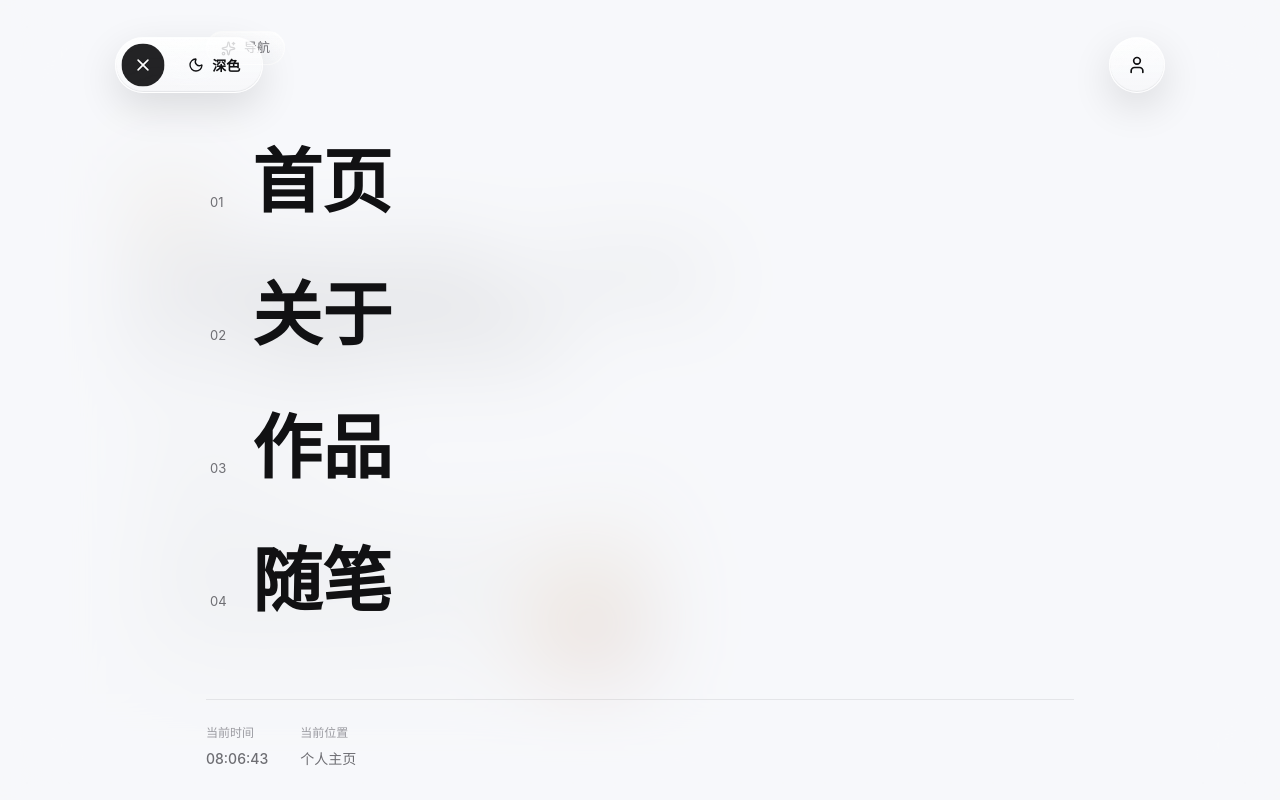
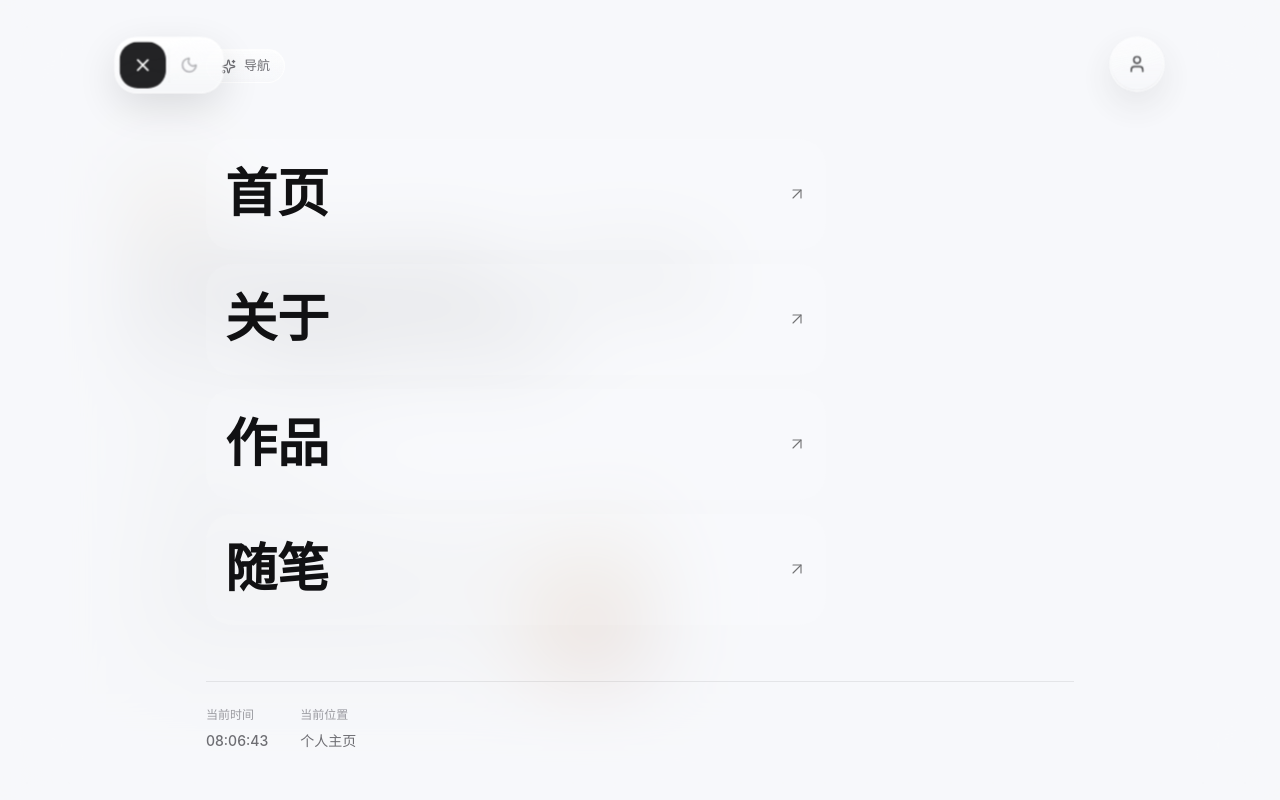
Before and after one commit to JxdCap/me, a React (Vite) app in the folder web/: page / in a window 1280 px wide. Both pictures are taken after a click on the button 143 px from the left and 65 px from the top of the page. Built offline with nearby package versions, Linux system fonts and the light colour scheme.

Commit message:
顶部菜单重构01

```diff
--- a/web/src/components/Header.tsx
+++ b/web/src/components/Header.tsx
@@ -88,14 +88,13 @@ export function Header({
   return (
     <>
       <header
-        className={`ios-nav-container ${isReceded && !isMenuOpen ? 'is-context-receded' : ''}`}
+        className={`ios-nav-container ${isReceded && !isMenuOpen ? 'is-context-receded' : ''} ${isMenuOpen ? 'is-menu-open' : ''}`}
         aria-hidden={isHiddenFromAssistiveTech}
       >
-        {/* LEFT CLUSTER */}
-        <div className="nav-cluster-left">
+        <div className="nav-cluster nav-cluster-left nav-cluster-controls">
           <button
             ref={menuButtonRef}
-            className={`nav-btn-circle ${isMenuOpen ? 'is-active' : ''}`}
+            className={`nav-btn-segment nav-btn-menu ${isMenuOpen ? 'is-active' : ''}`}
             onClick={() => setIsMenuOpen(!isMenuOpen)}
             aria-label="菜单"
             aria-expanded={isMenuOpen}
@@ -105,27 +104,20 @@ export function Header({
           </button>
 
           <button
-            className="nav-btn-pill theme-toggle-pill"
+            className="nav-btn-segment nav-btn-theme"
             onClick={toggleTheme}
             aria-label="切换主题"
           >
             {theme === 'light' ? (
-              <>
-                <Moon size={16} />
-                <span className="pill-text">深色</span>
-              </>
+              <Moon size={18} />
             ) : (
-              <>
-                <Sun size={16} />
-                <span className="pill-text">浅色</span>
-              </>
+              <Sun size={18} />
             )}
           </button>
         </div>
 
-        {/* RIGHT CLUSTER */}
-        <div className="nav-cluster-right">
-          <button className="nav-btn-circle" aria-label="个人中心">
+        <div className="nav-cluster nav-cluster-right">
+          <button className="nav-btn-circle nav-btn-utility" aria-label="个人中心">
             <User size={20} />
           </button>
         </div>
@@ -159,9 +151,8 @@ export function Header({
                 style={{ '--index': index } as React.CSSProperties}
                 onClick={() => setIsMenuOpen(false)}
               >
-                <span className="link-number">0{index + 1}</span>
                 <span className="link-label">{item.label}</span>
-                <ArrowUpRight className="link-arrow" size={28} strokeWidth={1.2} />
+                <ArrowUpRight className="link-arrow" size={20} strokeWidth={1.4} />
               </a>
             ))}
           </nav>
--- a/web/src/styles/home.css
+++ b/web/src/styles/home.css
@@ -60,7 +60,7 @@
   filter: saturate(0.92);
 }
 
-.nav-cluster-left, .nav-cluster-right {
+.nav-cluster {
   display: flex;
   align-items: center;
   gap: 6px;
@@ -75,12 +75,41 @@
   position: relative;
   overflow: hidden;
   isolation: isolate;
+  min-height: 52px;
+  transition: transform var(--motion-control) var(--ease-apple),
+              opacity var(--motion-control) ease,
+              background var(--motion-control) ease,
+              border-color var(--motion-control) ease,
+              box-shadow var(--motion-control) ease;
 }
 
-.nav-cluster-left::before,
-.nav-cluster-right::before,
-.nav-cluster-left::after,
-.nav-cluster-right::after {
+.nav-cluster-left {
+  min-width: 108px;
+}
+
+.nav-cluster-right {
+  min-width: 52px;
+  justify-content: center;
+}
+
+.nav-cluster-controls {
+  gap: 0;
+  padding: 4px;
+  border-radius: 22px;
+}
+
+.ios-nav-container.is-menu-open .nav-cluster-left {
+  transform: scale(1.01);
+  background: var(--material-control-glass-strong);
+}
+
+.ios-nav-container.is-menu-open .nav-cluster-right {
+  transform: translateY(-1px) scale(0.985);
+  opacity: 0.76;
+}
+
+.nav-cluster::before,
+.nav-cluster::after {
   content: '';
   position: absolute;
   pointer-events: none;
@@ -88,8 +117,7 @@
   z-index: 0;
 }
 
-.nav-cluster-left::before,
-.nav-cluster-right::before {
+.nav-cluster::before {
   inset: 1px;
   background:
     linear-gradient(135deg, rgba(255, 255, 255, 0.56), transparent 42%),
@@ -98,25 +126,22 @@
   transition: opacity var(--motion-control) ease;
 }
 
-.nav-cluster-left::after,
-.nav-cluster-right::after {
+.nav-cluster::after {
   inset: 0;
   box-shadow:
     inset 0 -1px 1px var(--glass-edge-dark),
     inset 0 0 0 1px rgba(255, 255, 255, 0.08);
 }
 
-.ios-nav-container.is-context-receded .nav-cluster-left::before,
-.ios-nav-container.is-context-receded .nav-cluster-right::before {
+.ios-nav-container.is-context-receded .nav-cluster::before {
   opacity: 0.42;
 }
 
-.nav-cluster-left > *,
-.nav-cluster-right > * {
+.nav-cluster > * {
   z-index: 1;
 }
 
-.nav-btn-circle, .nav-btn-pill {
+.nav-btn-circle, .nav-btn-pill, .nav-btn-segment {
   all: unset;
   cursor: pointer;
   display: inline-flex;
@@ -148,18 +173,60 @@
   letter-spacing: 0;
 }
 
-.nav-btn-circle:hover, .nav-btn-pill:hover {
+.nav-btn-segment {
+  width: 44px;
+  height: 44px;
+  border-radius: 18px;
+  flex-shrink: 0;
+}
+
+.nav-btn-menu,
+.nav-btn-theme {
+  background: transparent;
+}
+
+.nav-btn-theme {
+  color: var(--text-muted);
+}
+
+.nav-cluster-controls::after {
+  content: '';
+  position: absolute;
+  top: 10px;
+  bottom: 10px;
+  left: 50%;
+  width: 1px;
+  background: color-mix(in srgb, var(--glass-edge) 72%, transparent);
+  transform: translateX(-0.5px);
+  pointer-events: none;
+  z-index: 1;
+}
+
+.nav-btn-utility {
+  opacity: 0.86;
+}
+
+.nav-cluster-right .nav-btn-utility {
+  opacity: 0.92;
+}
+
+.ios-nav-container.is-menu-open .nav-cluster-left .nav-btn-utility {
+  opacity: 0.46;
+}
+
+.nav-btn-circle:hover, .nav-btn-pill:hover, .nav-btn-segment:hover {
   background: rgba(var(--bg-base-rgb), 0.34);
   border-color: var(--glass-edge);
 }
 
-.nav-btn-circle:active, .nav-btn-pill:active {
+.nav-btn-circle:active, .nav-btn-pill:active, .nav-btn-segment:active {
   transform: scale(0.96);
   opacity: 0.8;
 }
 
 .nav-btn-circle:focus-visible,
 .nav-btn-pill:focus-visible,
+.nav-btn-segment:focus-visible,
 .skill-tag:focus-visible,
 .stacked-cards:focus-visible,
 .back-to-top:focus-visible,
@@ -168,16 +235,22 @@
   outline-offset: 3px;
 }
 
-.nav-btn-circle.is-active {
+.nav-btn-circle.is-active,
+.nav-btn-pill.is-active {
   background: var(--pill-active-bg);
   color: var(--pill-active-text);
   border-color: transparent;
-  transform: rotate(90deg) scale(0.98);
+  transform: scale(0.98);
 }
 
-.pill-text {
-  margin-left: 8px;
-  font-weight: 600;
+.nav-btn-segment.is-active {
+  background: var(--pill-active-bg);
+  color: var(--pill-active-text);
+  border-color: transparent;
+}
+
+.ios-nav-container.is-menu-open .nav-btn-theme {
+  opacity: 0.54;
 }
 
 /* ==========================================================================
@@ -245,26 +318,30 @@
 .index-nav {
   display: flex;
   flex-direction: column;
-  gap: 10px;
+  gap: 14px;
 }
 
 .index-link {
   display: flex;
-  align-items: baseline;
-  gap: 20px;
-  width: fit-content;
+  align-items: center;
+  justify-content: space-between;
+  gap: 18px;
+  width: min(100%, 620px);
   max-width: 100%;
-  padding: 8px 14px 10px 4px;
-  border-radius: 24px;
-  font-size: clamp(38px, 7.2vw, 70px);
-  font-weight: 640;
+  padding: 15px 18px 16px 18px;
+  border-radius: 26px;
+  font-size: clamp(28px, 5.4vw, 52px);
+  font-weight: 620;
   letter-spacing: 0;
   color: var(--text-main);
   text-decoration: none;
+  background: rgba(var(--bg-base-rgb), 0.08);
+  border: 1px solid transparent;
   opacity: 0;
   transform: translateY(16px) scale(0.985);
   transition: color var(--motion-control) ease,
               background var(--motion-control) ease,
+              border-color var(--motion-control) ease,
               transform var(--motion-control) var(--ease-apple),
               opacity var(--motion-sheet) ease;
 }
@@ -275,31 +352,25 @@
   transition-delay: calc(var(--index) * 0.055s + 0.08s);
 }
 
-.link-number {
-  font-size: 13px;
-  font-weight: 400;
-  color: var(--text-muted);
-  min-width: 22px;
-}
-
 .link-arrow {
-  opacity: 0;
-  transform: translate(-6px, 6px) scale(0.95);
+  opacity: 0.58;
+  transform: translate(0, 0) scale(0.96);
   transition: opacity var(--motion-control) ease,
               transform var(--motion-control) var(--ease-apple);
 }
 
 .index-link:hover,
 .index-link:focus-visible {
-  color: var(--accent);
-  background: rgba(var(--bg-base-rgb), 0.28);
-  transform: translateX(6px);
+  color: var(--text-main);
+  background: rgba(var(--bg-base-rgb), 0.16);
+  border-color: var(--glass-edge);
+  transform: translateY(-1px);
 }
 
 .index-link:hover .link-arrow,
 .index-link:focus-visible .link-arrow {
-  opacity: 1;
-  transform: translate(0, 0);
+  opacity: 0.9;
+  transform: translate(3px, -3px) scale(1);
 }
 
 .index-footer {
```
